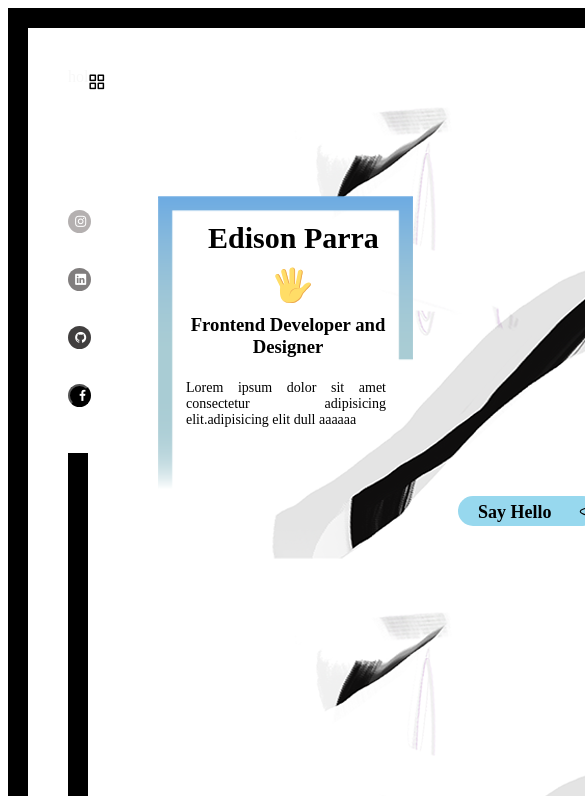
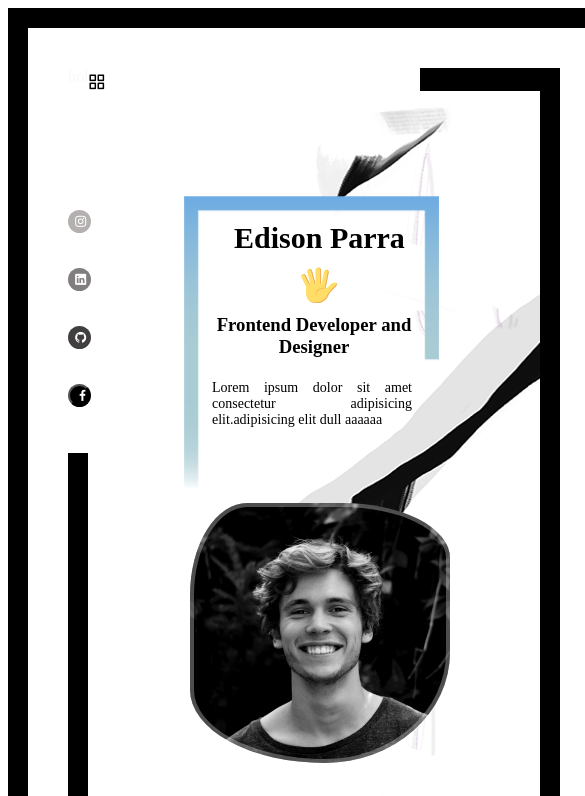
Before and after one commit to EdisonParraOrtiz/Portfolio-1, a React (Vite) app: page / in a window 390 px wide. Shown: the top 796 px of the page, 585 px wide, since content can reach past the window. Built offline with nearby package versions, Linux system fonts and the light colour scheme.

Commit message:
udapted header

```diff
--- a/src/components/home/Data.jsx
+++ b/src/components/home/Data.jsx
@@ -57,7 +57,7 @@ const Data = () => {
           </svg></div>
         <h3 className="home__subtitle">Frontend Developer and Designer</h3>
         <p className="home__description">Lorem ipsum dolor sit amet consectetur adipisicing elit.adipisicing elit dull aaaaaa </p>
-        <a href="#contact" className="button__flex">
+        {/* <a href="#contact" className="button__flex">
             <h3  className="hello">Say Hello</h3>
             <svg
                   class="button__icon"
@@ -76,7 +76,7 @@ const Data = () => {
                     fill="var(--container-color)"
                   ></path>
                 </svg>
-        </a>
+        </a> */}
     </div>
 
     )
--- a/src/components/home/styles/home.css
+++ b/src/components/home/styles/home.css
@@ -168,7 +168,7 @@
 
 .cont__img{
     position: absolute;
-    right: 70px;
+    left: 470px;
     top: 93px;
     background-color: transparent;
     width: 350px;
@@ -196,9 +196,6 @@
   background-size: cover;
   box-shadow: inset 0 0 0 4px rgb(255 255 255 /30%);
   order: 1;
-  justify-self: center;
-  justify-content: center;
-  align-items: center;
   width: 260px;
   height: 260px;
   animation: profile__animate 8s ease-in-out infinite 1s;
@@ -266,39 +263,35 @@
     height: 156vh;
   }
 
-  .container__full-home {
+
+  .container__full-home{
     position: relative;
     width: 644px;
     height: 140vh;
  }
 
- .home__data {
-  position: absolute;
-  background:url("../../../../public/images/frame-left-03.png");
-  background-size: cover;
+ .home__data{
   width: 255px;
   height: 306px;
-  left: 70px;
+  left: 182px;
   top: 93px;
+ }
 
+
+ .cont__img{
+  left: 102px;
+  top: 400px;
+
+ }
+
+ .section__title{
+  left: 260px;
+  top: 50px;
 }
-.home__img {
 
-  position: absolute;
-  background: url("../../../../public/images/profile.jpg");
-  background-repeat: no-repeat;
-  background-position: center;
-  background-size: cover;
-  box-shadow: inset 0 0 0 4px rgb(255 255 255 /30%);
-  order: 1;
-  justify-self: center;
-  justify-content: center;
-  align-items: center;
-  width: 260px;
-  height: 260px;
-  animation: profile__animate 8s ease-in-out infinite 1s;
-  top: 700px;
-  left: 80px;
+.section__subtitle{
+  left: 260px;
+  top: 80px;
 }
 }
 
@@ -310,6 +303,37 @@
     width: 576px;
     height: 156vh;
   }
+
+  .container__full-home {
+    position: relative;
+    width: 452px;
+    height: 140vh;
+ }
+
+ .home__data{
+  width: 255px;
+  height: 306px;
+  left: 96px;
+  top: 93px;
+ }
+
+
+ .cont__img{
+  left: 22px;
+  top: 400px;
+
+ }
+
+ .section__title{
+  left: 175px;
+  top: 50px;
+}
+
+.section__subtitle{
+  left: 175px;
+  top: 80px;
+}
+
 
 }
 
@@ -326,6 +350,53 @@
     width: 360px;
     height: 156vh;
   }
+  .container__full-home {
+    position: absolute;
+    width: 276px;
+    height: 140vh;
+    left: 27px;
+    border: 15px solid black ;
+ }
+
+ .home__data{
+  left: 10px;
+  top: 93px;
+ }
+
+
+ .cont__img{
+  left: -70px;
+  top: 400px;
+  width: 200px;
+  height: 250px;
+ }
+
+ .home__img{
+  width: 200px;
+  height: 200px;
+  left: 10px;
+ }
+
+ .section__title{
+  left: 90px;
+  top: 50px;
+}
+
+.section__subtitle{
+  left: 90px;
+  top: 80px;
+}
+
 
 
 }
+
+
+@media screen and (max-width: 355px) {
+
+  .home__img{
+    width: 200px;
+    height: 200px;
+    left: 110px;
+   }
+}
--- a/src/components/shared/Header.jsx
+++ b/src/components/shared/Header.jsx
@@ -23,7 +23,7 @@ const Header = () => {
                     }
                     to="/"
                   >
-                    <i className="uil uil-estate nav__icon"></i> Home
+                    Home
                   </NavLink>
                 </li>
                 <li className="header__item-about">
@@ -33,7 +33,7 @@ const Header = () => {
                     }
                     to="/about"
                   >
-                    <i className="uil uil-user nav__icon"></i> About
+                     About
                   </NavLink>
                 </li>
                 <li className="header__item-skills">
@@ -43,7 +43,7 @@ const Header = () => {
                     }
                     to="/skills"
                   >
-                    <i className="uil uil-file-alt nav__icon"></i> Skills
+                     Skills
                   </NavLink>
                 </li>
                 <li className="header__item-services">
@@ -53,7 +53,7 @@ const Header = () => {
                     }
                     to="/services"
                   >
-                    <i className="uil uil-briefcase-alt nav__icon"></i> Services
+                     Services
                   </NavLink>
                 </li>
                 <li className="header__item-portfolio">
@@ -63,7 +63,7 @@ const Header = () => {
                     }
                     to="/portfolio"
                   >
-                    <i className="uil uil-scenery nav__icon"></i> Portfolio
+                     Portfolio
                   </NavLink>
                 </li>
                 <li className="header__item-contact">
@@ -73,7 +73,7 @@ const Header = () => {
                     }
                     to="/contact"
                   >
-                    <i className="uil uil-message nav__icon"></i> Contact
+                    Contact
                   </NavLink>
                 </li>
               </ul>
--- a/src/components/shared/styles/header.css
+++ b/src/components/shared/styles/header.css
@@ -188,14 +188,17 @@
 
   .nav__menu{
       position: fixed;
+      margin: auto;
       bottom: -100%;
       left: 0;
       width: 100%;
-      background-color: var(--body-color);
-      padding: 2rem 1.5rem 4rem;
+      border-radius: 1.5rem 1.5rem 0 0;
+      padding: 3px;
       box-shadow:  0 -1px 4px rgba(0, 0, 0, 0.15,);
       border-radius: 1.5rem 1.5rem 0 0;
       transition: .5s;
+      align-items: center;
+      justify-content: center;
 
 
 
@@ -225,7 +228,7 @@
       bottom: .5rem;
       font-size: 1.5rem;
       cursor: pointer;
-      color: var(--title-color);
+      color: black;
   }
 
   .nav__close:hover{
@@ -250,6 +253,7 @@
 @media screen and (max-width: 350px) {
 
   .nav__menu{
+    width: 40%;
       padding: 2rem 0.25rem 4rem;
   }
 
```
